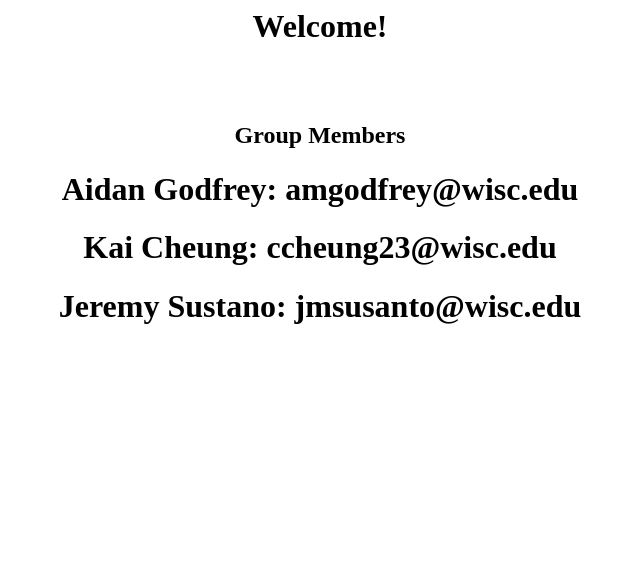
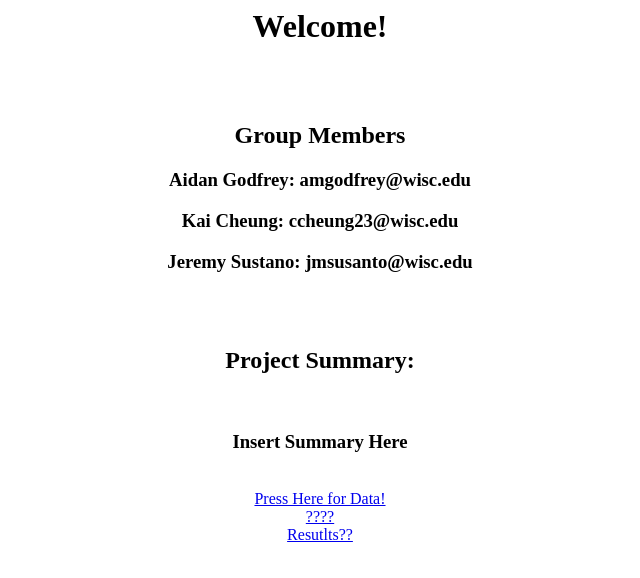
Before and after one commit to am-godfrey/cs320final, a plain HTML site: page index.html in a window 1280 px wide. Shown: the whole page, without its empty margins (320-960 px from the left). Drawn offline with Linux system fonts and the light colour scheme.

Commit message:
Update index.html

```diff
--- a/index.html
+++ b/index.html
@@ -5,7 +5,20 @@
 <br>
 <br>
 <h2> Group Members </h2>
-<h1> Aidan Godfrey: amgodfrey@wisc.edu </h1>
-<h1> Kai Cheung: ccheung23@wisc.edu </h1>
-<h1> Jeremy Sustano: jmsusanto@wisc.edu </h1>
+<h3> Aidan Godfrey: amgodfrey@wisc.edu </h3>
+<h3> Kai Cheung: ccheung23@wisc.edu </h3>
+<h3> Jeremy Sustano: jmsusanto@wisc.edu </h3>
 <br>
+  <br>
+  <h2> Project Summary:</h2>
+  <br>
+  <h3> Insert Summary Here </h3>
+  <br>
+  <a href="data.html">Press Here for Data!</a>
+  <br>
+  <a href="acks.html"> ???? </a>
+  <br>
+  <a href="results.html">Resutlts??</a>
+  <br>
+  </center>
+  </body>
```
